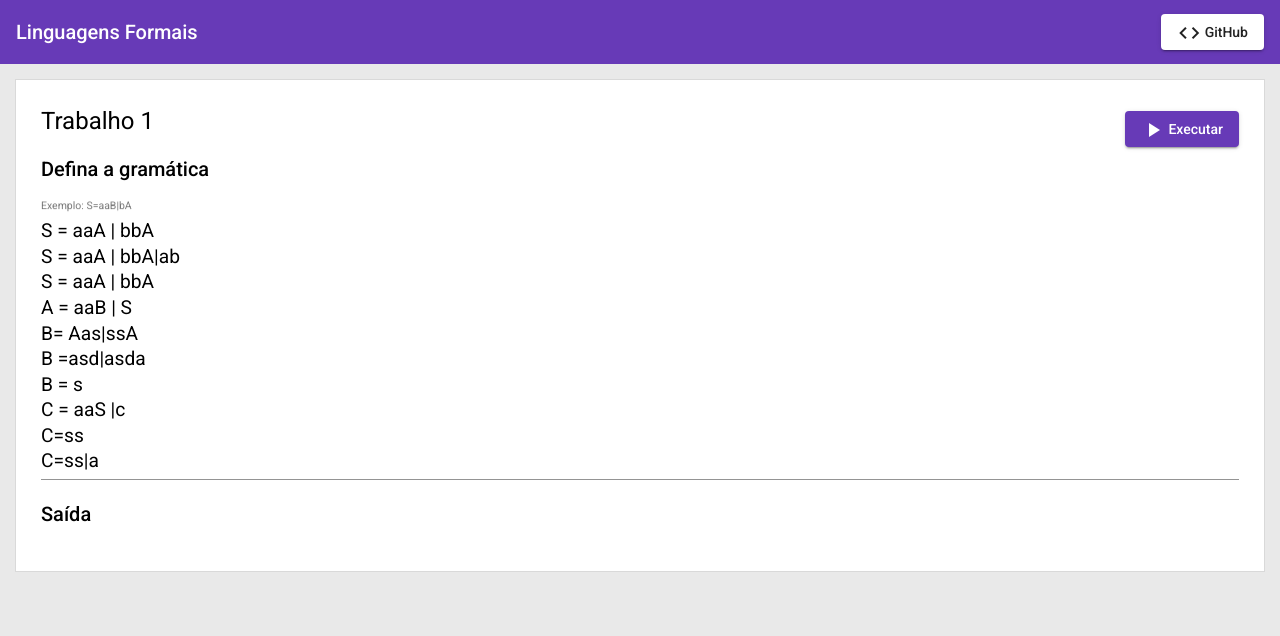
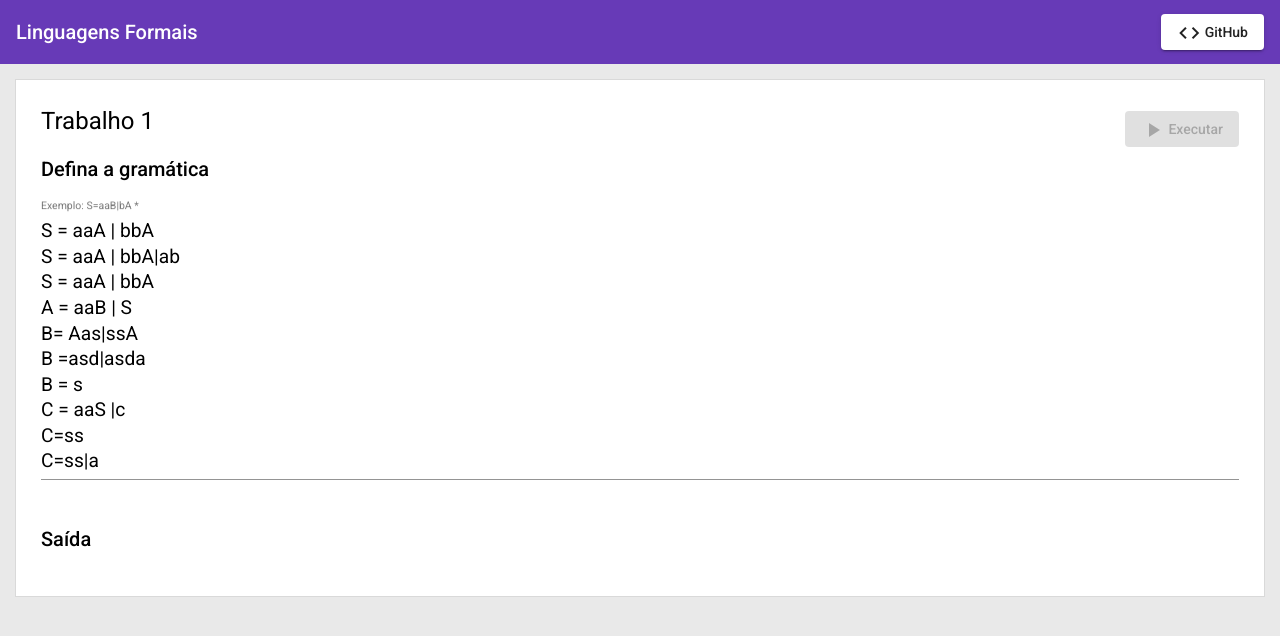
Before and after one commit to tiagoboeing/linguagens-formais, an Angular app: page / in a window 1280 px wide. Shown: the top 636 px of the page. Built offline with nearby package versions, Linux system fonts and the light colour scheme.

Commit message:
Extract tokens

```diff
--- a/src/app/test1/test1.component.html
+++ b/src/app/test1/test1.component.html
@@ -1,6 +1,11 @@
 <header>
   <h1>Trabalho 1</h1>
-  <button mat-raised-button color="primary" (click)="execute()">
+  <button
+    mat-raised-button
+    color="primary"
+    (click)="execute()"
+    [disabled]="form.get('gramatic').errors"
+  >
     <mat-icon>play_arrow</mat-icon>
     Executar
   </button>
@@ -19,6 +24,10 @@
         formControlName="gramatic"
       >
       </textarea>
+
+      <mat-error *ngIf="form.get('gramatic').errors; let type">
+        {{ type.required ? "Campo obrigatório!" : "Sintaxe inválida!" }}
+      </mat-error>
     </mat-form-field>
   </div>
 </section>
--- a/src/app/test1/test1.component.scss
+++ b/src/app/test1/test1.component.scss
@@ -9,3 +9,7 @@ textarea {
   font-size: 1.2rem;
   line-height: 1.6rem;
 }
+
+#output {
+  margin-top: 25px;
+}
--- a/src/app/test1/test1.component.ts
+++ b/src/app/test1/test1.component.ts
@@ -1,5 +1,11 @@
-import { Component, OnInit } from '@angular/core';
-import { FormBuilder, FormGroup } from '@angular/forms';
+import { ChangeDetectionStrategy, Component, OnInit } from '@angular/core';
+import {
+  AbstractControl,
+  AsyncValidatorFn,
+  FormBuilder,
+  FormGroup,
+  Validators,
+} from '@angular/forms';
 
 // https://regex101.com/r/FAUDYV/3/
 const separeAttribution = new RegExp(/^([A-Z]{1})(\s*=\s*)([a-zA-Z].*)$/);
@@ -8,6 +14,7 @@ const separeAttribution = new RegExp(/^([A-Z]{1})(\s*=\s*)([a-zA-Z].*)$/);
   selector: 'test1',
   templateUrl: './test1.component.html',
   styleUrls: ['./test1.component.scss'],
+  changeDetection: ChangeDetectionStrategy.OnPush,
 })
 export class Test1Component implements OnInit {
   gramatic: string;
@@ -28,16 +35,18 @@ C=ss|a`;
 
   constructor(private fb: FormBuilder) {
     this.form = this.fb.group({
-      gramatic: this.fb.control(this.defaultValue),
+      gramatic: this.fb.control(
+        this.defaultValue,
+        [Validators.required],
+        [this.verifyGramatic()]
+      ),
     });
   }
 
   ngOnInit(): void {}
 
   execute(): void {
-    this.clearTokens();
     this.handleGramatic(this.form.get('gramatic').value);
-    this.verifyGramatic(this.handleGramatic(this.form.get('gramatic').value));
   }
 
   splitLines(gramatic: string): string[] {
@@ -48,43 +57,61 @@ C=ss|a`;
     return separeAttribution.exec(line);
   }
 
-  handleGramatic(gramatic: string): ListTokens | null {
+  /**
+   * Receive a gramatic and verify if is valid
+   * @param gramatic your gramatic
+   * @example
+   * S = aaB | baaA
+   * A = bB | S...
+   * @returns if gramatic is valid
+   */
+  handleGramatic(gramatic: string): boolean {
     const lines = this.splitLines(gramatic);
-    const parsed = lines.map((line) => {
+
+    console.log(lines);
+
+    return lines
+      .map((line: string) => {
         const extractParts = this.extractSentenceParts(line);
 
-      if (extractParts) {
+        if (extractParts?.length) {
           const allSentence = extractParts[0];
           const token = extractParts[1];
           const sentences = this.sanitizeSentences(extractParts[3].split('|'));
 
-        const currentToken: ListTokens = {
+          return {
             [token]: {
               allSentence,
               sentences,
             },
-        };
+          } as ListTokens;
+        }
+      })
+      .every((item) => {
+        if (item) {
+          const key = Object.keys(item)[0];
+          const hasUniqueKey = Object.keys(this.tokens).indexOf(key) === -1;
 
           this.tokens = {
             ...this.tokens,
-          ...currentToken,
+            ...item,
           };
 
-        return currentToken;
+          return hasUniqueKey;
         }
       });
-
-    parsed.map((el) => el[0]).forEach((item) => console.log(item));
-    console.log(parsed);
   }
 
-  verifyGramatic(tokens: ListTokens): boolean {
-    console.log(tokens);
-    tokens.filter((item, index) => {
-      console.log(item);
-    });
+  verifyGramatic(): AsyncValidatorFn {
+    return async (
+      ctrl: AbstractControl
+    ): Promise<{ [key: string]: any } | null> => {
+      this.clearTokens();
+      if (this.handleGramatic(ctrl.value)) return null;
 
-    return true;
+      ctrl.markAsTouched();
+      return { gramatic: { valid: false } };
+    };
   }
 
   sanitizeSentences(sentences: string[]): string[] {
```
Lines whose indentation alone changed are shown as unchanged.
